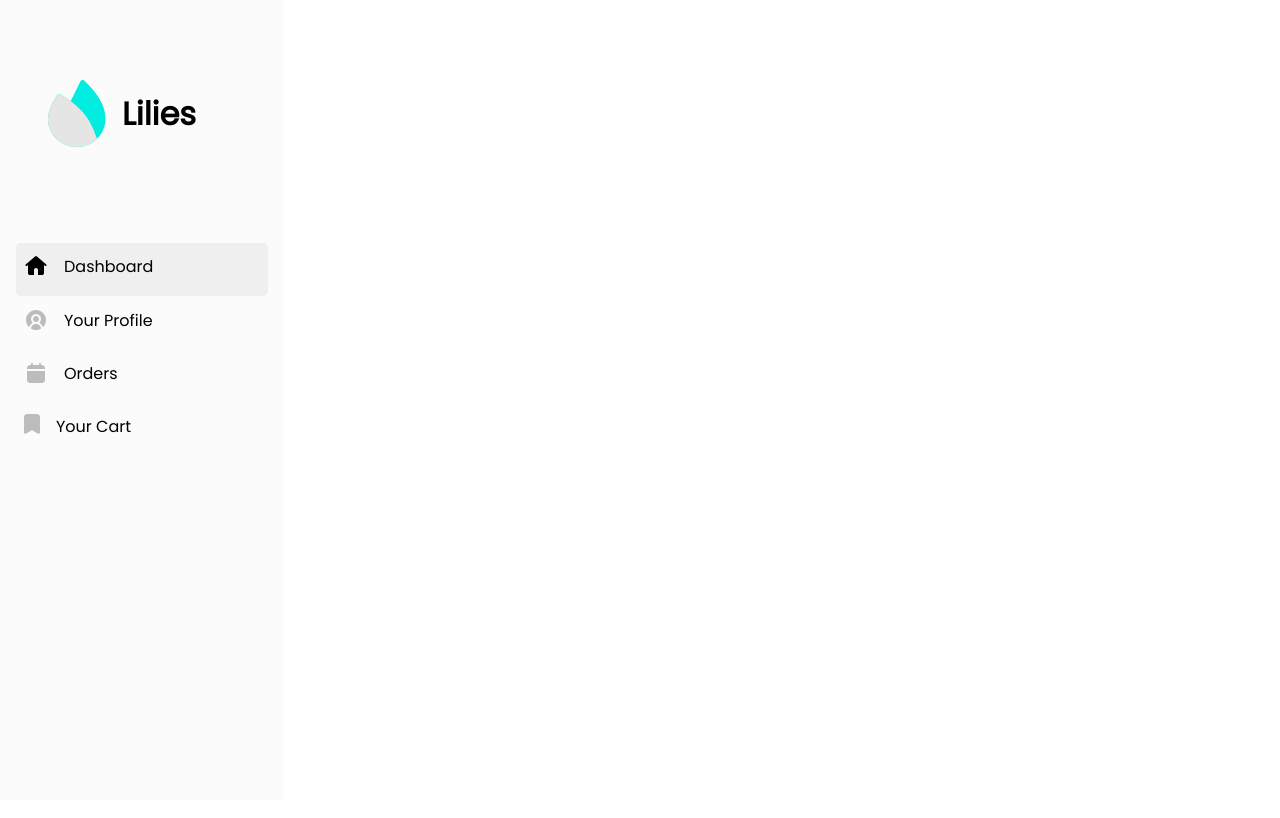
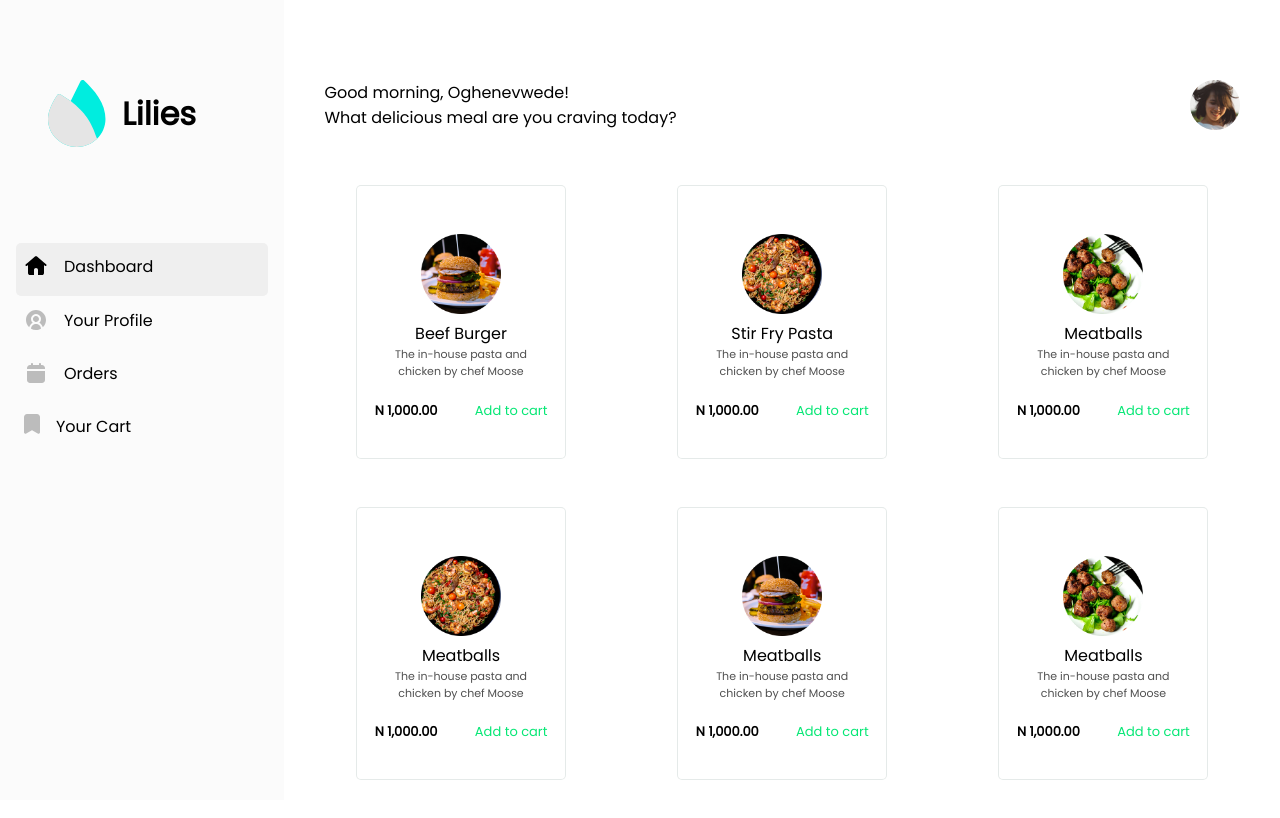
Before and after one commit to Dev-derah/Food-App, a React (Create React App) app: page /dashboard in a window 1280 px wide. Shown: the top 818 px of the page. Built offline with nearby package versions, Linux system fonts and the light colour scheme.

Commit message:
finished dashboard ui

```diff
--- a/src/components/Dashboard.js
+++ b/src/components/Dashboard.js
@@ -5,10 +5,54 @@ import homeIcon from "../images/home.svg";
 import calenderIcon from "../images/calendar.svg"
 import userIcon from "../images/user-circle.svg"
 import vector from "../images/Vector.svg"
+import profileImage from "../images/profile-img.png"
+import FoodCard from "./FoodCard";
+import burger from "../images/burger.png";
+import spag from "../images/spag.png";
+import meatBalls from "../images/meat-balls.png";
 
 function Dashboard() {
+    const AvailableMeals = [
+      {
+        MealName: "Beef Burger",
+        MealDescription: "The in-house pasta and chicken by chef Moose",
+        MealPrice: "N 1,000.00",
+        MealImage: burger,
+      },
+      {
+        MealName: "Stir Fry Pasta",
+        MealDescription: "The in-house pasta and chicken by chef Moose",
+        MealPrice: "N 1,000.00",
+        MealImage: spag,
+      },
+      {
+        MealName: "Meatballs",
+        MealDescription: "The in-house pasta and chicken by chef Moose",
+        MealPrice: "N 1,000.00",
+        MealImage: meatBalls,
+      },
+      {
+        MealName: "Meatballs",
+        MealDescription: "The in-house pasta and chicken by chef Moose",
+        MealPrice: "N 1,000.00",
+        MealImage: spag,
+      },
+      {
+        MealName: "Meatballs",
+        MealDescription: "The in-house pasta and chicken by chef Moose",
+        MealPrice: "N 1,000.00",
+        MealImage: burger,
+      },
+      {
+        MealName: "Meatballs",
+        MealDescription: "The in-house pasta and chicken by chef Moose",
+        MealPrice: "N 1,000.00",
+        MealImage: meatBalls,
+        }
+    ];
   return (
     <div className="dashboard-container">
+      <div className="sidebar-container">
         <div className="sidebar">
           <div className="brand">
             <img src={logo} alt="logo" />
@@ -43,7 +87,32 @@ function Dashboard() {
             </ul>
           </div>
         </div>
-      <div className="dashboard"></div>
+      </div>
+
+      <div className="dashboard">
+        <div className="dashboard-header">
+          <div>
+            <p>Good morning, Oghenevwede!</p>
+            <p>What delicious meal are you craving today?</p>
+          </div>
+          <div>
+            <img src={profileImage} alt="profile-pic"/>
+          </div>
+        </div>
+              <div className="dashboard-main">
+
+          {AvailableMeals.map((meal, index) => {
+            return (
+              <FoodCard
+                foodName={meal.MealName}
+                foodImage={meal.MealImage}
+                    foodDescription={meal.MealDescription}
+                    foodPrice={meal.MealPrice}
+              />
+            );
+          })}
+        </div>
+      </div>
     </div>
   );
 }
--- /dev/null
+++ b/src/components/FoodCard.js
@@ -0,0 +1,19 @@
+import React from 'react'
+
+function FoodCard(props) {
+  return (
+    <div className="card-container">
+      <div className="card-top">
+        <img src={props.foodImage} alt="food" className="card-img" />
+        <p>{props.foodName}</p>
+        <p className='food-description'>{props.foodDescription}</p>
+      </div>
+      <div className="card-bottom">
+        <p>{props.foodPrice}</p>
+        <p className="addCart-btn">Add to cart</p>
+      </div>
+    </div>
+  );
+}
+
+export default FoodCard
--- a/src/css/Dashboard.css
+++ b/src/css/Dashboard.css
@@ -2,14 +2,15 @@
 .dashboard-container {
     display: grid;
     grid-template-columns: 1fr 3.5fr;
-    height: 100vh;
-    overflow: hidden;
     font-family: 'Poppins', sans-serif;
 }
 
 .sidebar {
     background: rgba(251, 251, 251, 1);
     padding: 3rem 1rem;
+    position: sticky;
+    top: 0;
+    height: 100vh;
 }
 
 .brand p {
@@ -37,4 +38,57 @@
     padding: 0.7rem 0.5rem;
         display: flex;
         gap: 1rem;
+        cursor: pointer;
 }
+
+.dashboard{
+    padding-top: 5rem;
+}
+
+.dashboard-header{
+    display: flex;
+    justify-content: space-between;
+}
+.dashboard {
+    padding: 5rem 2.5rem;
+}
+.dashboard-main {
+    display: grid;
+    grid-template-columns: 1fr 1fr 1fr;
+    justify-items: center;
+    gap: 3rem;
+    text-align: center;
+    margin-top: 3rem;
+}
+.card-container{
+    border: 0.3px solid rgba(0, 48, 46, 0.1);
+    background: rgba(255, 255, 255, 0.83);
+    max-width: 210px;
+    padding: 2rem 0.8rem;
+    border-radius: 5px;
+}
+
+.card-img {
+    height: 5rem;
+}
+
+.card-top{
+    padding: 1rem;
+}
+.card-bottom{
+    display: flex;
+    justify-content: space-between;
+    padding: 0.3rem;
+    font-weight: 700;
+    font-size: 13px;
+}
+
+.food-description{
+    color: rgba(0, 0, 0, 0.69);
+    font-size: 11px;
+}
+
+.addCart-btn{
+    color: #06E775;
+    font-weight: 500;
+}
--- a/src/css/Home.css
+++ b/src/css/Home.css
@@ -72,7 +72,7 @@ nav{
 /* HEADER */
 header{
     display: flex;
-    margin-top: 9rem;
+    margin-top: 2rem;
     justify-content: space-between;
     align-items: center;
 }
```
Also changed, not shown: src/components/Modal.js (added, +11 -0 lines), src/images/profile-img.png (added). Lines whose indentation alone changed are shown as unchanged.
